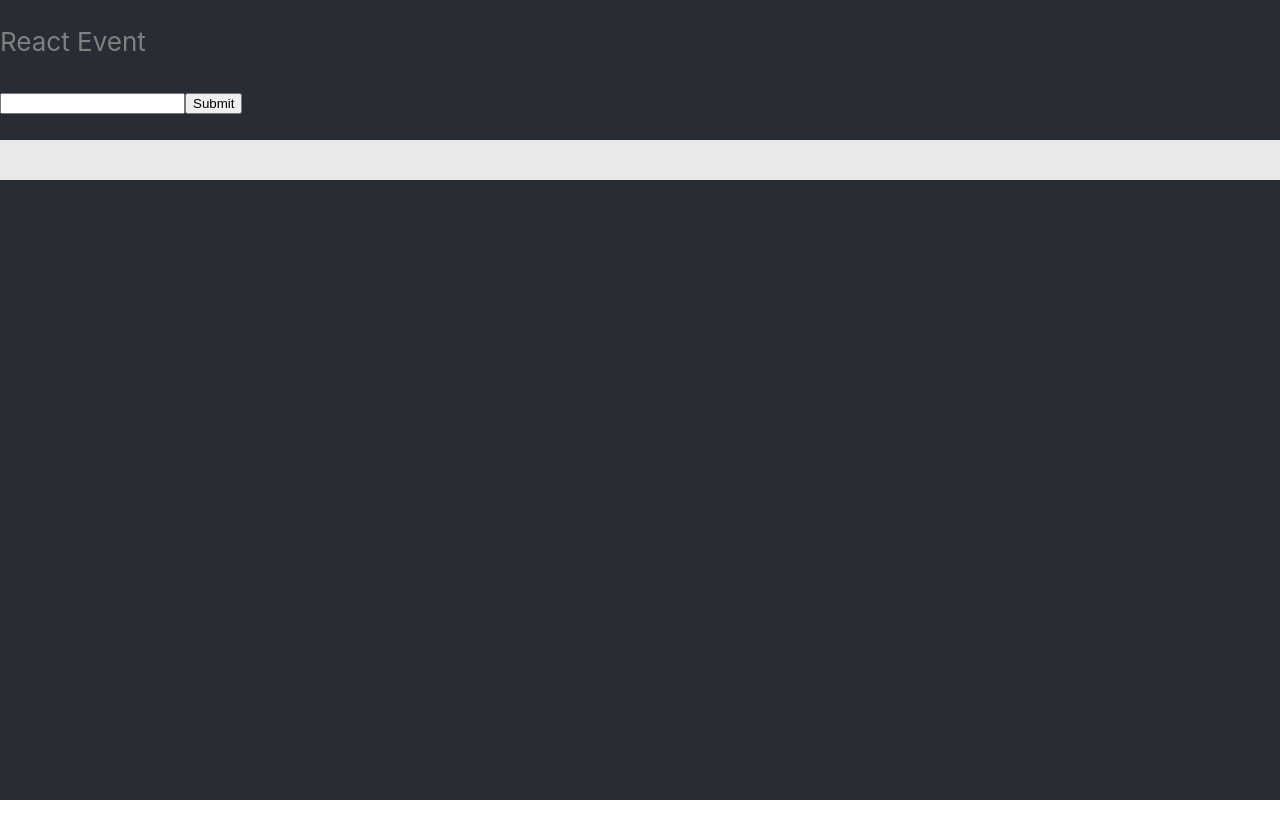
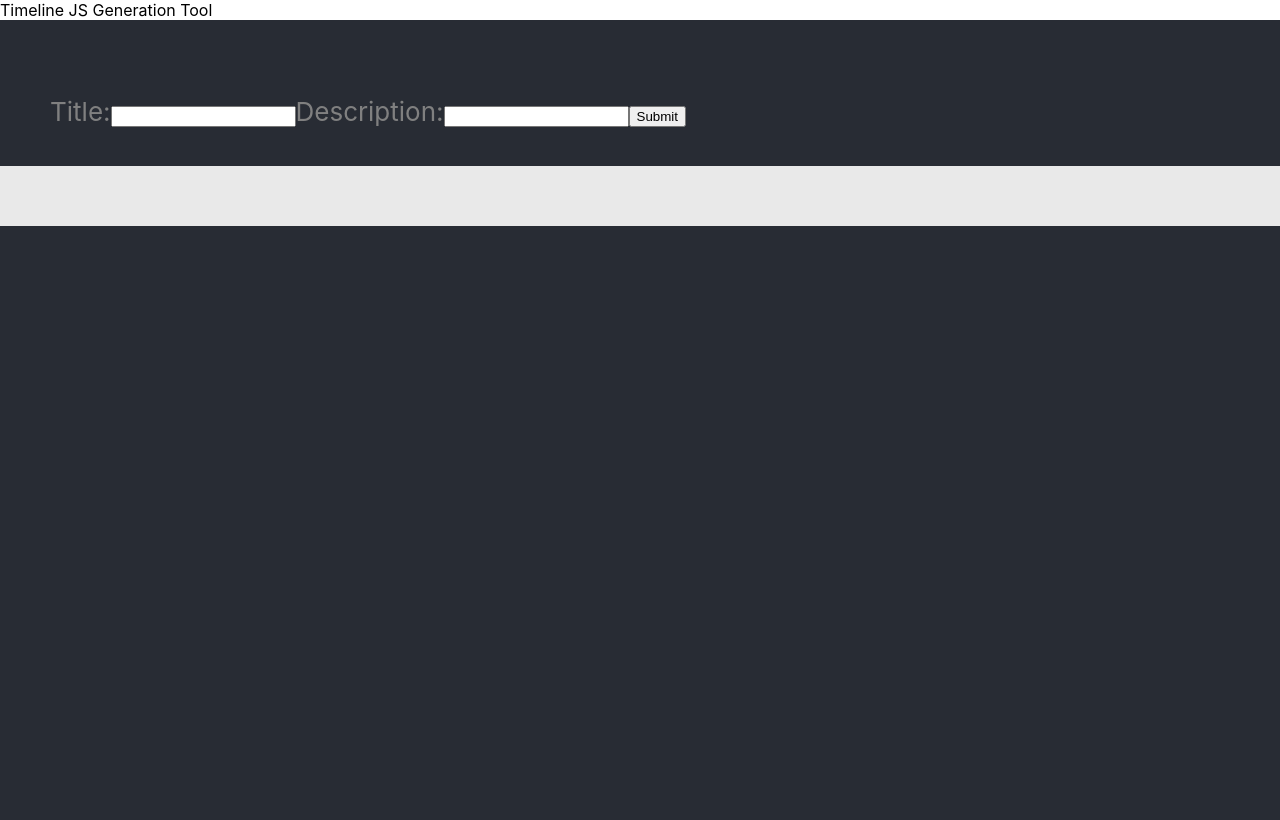
Before and after one commit to bsteinig/timeline-generator, a React (Create React App) app: page / in a window 1280 px wide. Built offline with nearby package versions, Linux system fonts and the light colour scheme.

Commit message:
Multi-entry form working, with wrapping and deletion

```diff
--- a/src/App.css
+++ b/src/App.css
@@ -12,12 +12,20 @@
   color: gray;
 }
 
+.Entry-form {
+  display: flex !important;
+  flex-direction: row !important;
+  height: 20px;
+  align-items: baseline;
+  padding: 50px;
+}
+
 .Event-list{
   display: flex !important;
   flex-direction: row !important;
   list-style-type: none;
   background: #E9E9E9;
-  padding: 20px;
+  padding: 30px;
   flex-wrap: wrap;
 }
 
@@ -28,7 +36,15 @@
   margin: 20px;
   padding: 15px;
   box-shadow: 0 4px 8px 0 rgba(0, 0, 0, 0.2), 0 6px 20px 0 rgba(0, 0, 0, 0.19);
-  text-align: center;
+  text-align: left;
+}
+
+.Description {
+  font-size: calc(5px + 1vmin) !important;
+}
+
+h4 {
+  margin: 5px;
 }
 
 ul li {
--- a/src/App.js
+++ b/src/App.js
@@ -29,8 +29,10 @@ function App() {
 
   return (
     <div className="App">
+      <nav class="navbar navbar-light bg-dark">
+        <span class="navbar-brand mb-0 h1">Timeline JS Generation Tool</span>
+      </nav>
       <header className="App-header">
-        <p>React Event</p>
         <EventForm addEvent={addEvent} />
         <EventList events={events} removeEvent={removeEvent}/>
       </header>
--- a/src/components/Event.js
+++ b/src/components/Event.js
@@ -8,10 +8,20 @@ function Event({ event, removeEvent }){
 
     return (
         <div className = "Event-item">
-
             <li>
-                    {event.task}
+                    <h4>{event.task}</h4><br/>
+                    <p className="Description">{event.description}</p>
             </li>
+            <div class="dropdown">
+                <button class="btn btn-secondary dropdown-toggle" type="button" id="dropdownMenuButton" data-toggle="dropdown" aria-haspopup="true" aria-expanded="false">
+                    ...
+                </button>
+                <div class="dropdown-menu" aria-labelledby="dropdownMenuButton">
+                    <a class="dropdown-item" href="#">Action</a>
+                    <a class="dropdown-item" href="#">Another action</a>
+                    <a class="dropdown-item" href="#">Something else here</a>
+                </div>
+            </div>
             <button onClick={handleRemoveClick}>X</button>
         </div>
     );
--- a/src/components/EventForm.js
+++ b/src/components/EventForm.js
@@ -5,28 +5,40 @@ function EventForm({ addEvent }) {
     const [event, setEvent] = useState({
         id: "",
         task: "",
+        description: "",
         completed: false
     });
 
     function handleTaskInputChange(e) {
-        setEvent({ ...event, task: e.target.value });
+        setEvent({ ...event, task: e.target.value});
+    }
+
+    function handleDescInputChange(e) {
+        setEvent({ ...event, description: e.target.value})
     }
 
     function handleSubmit(e) {
         e.preventDefault();
         if (event.task.trim()) {
             addEvent({...event, id: uuidv4() });
-            setEvent({...event, task: event.task});
+            setEvent({...event, task: event.task, description: event.description});
         }
     }
 
     return (
-        <form onSubmit={handleSubmit}>
+        <form onSubmit={handleSubmit} className="Entry-form">
+            <p>Title:  </p>
             <input
                 name="task"
                 type="text"
                 value={event.task}
                 onChange={handleTaskInputChange}/>
+            <p>Description:   </p>
+            <input
+                name="description"
+                type="text"
+                value = {event.description}
+                onChange={handleDescInputChange}/>
             <button type="submit" className = "button">Submit</button>
         </form>
     )
```
Also changed, not shown: 2 other files (tests, documents, lock files or other folders).
